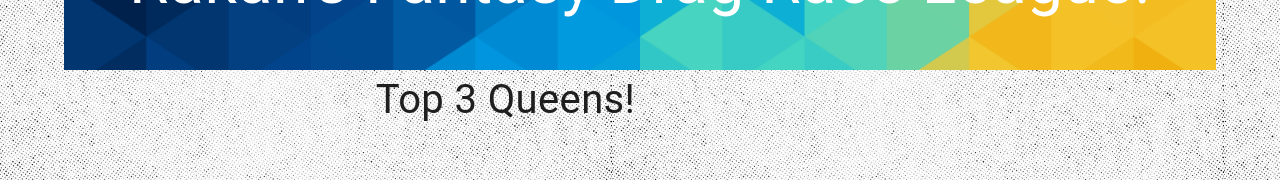
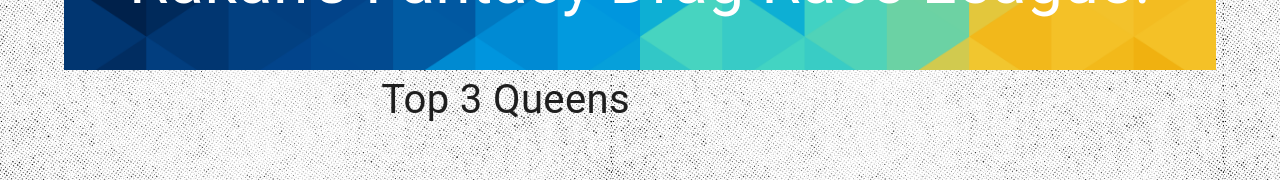
Before and after one commit to rakan-alshubat/frontend-portfolio, a Next.js app: page /DragRace in a window 1280 px wide. Shown: the part 274-454 px from the top of the page. Built offline with nearby package versions, Linux system fonts and the light colour scheme.

Commit message:
removing the !

```diff
--- a/src/components/BarChartContainer/index.js
+++ b/src/components/BarChartContainer/index.js
@@ -212,7 +212,7 @@ export default function BarChartContainer() {
             <>
             <BarChartTop3Grid item sm={8} xs={12}>
                 <Top3Text>
-                    Top 3 Queens!
+                    Top 3 Queens
                 </Top3Text>
                 <BarChart
                     dataset={top3}
```
